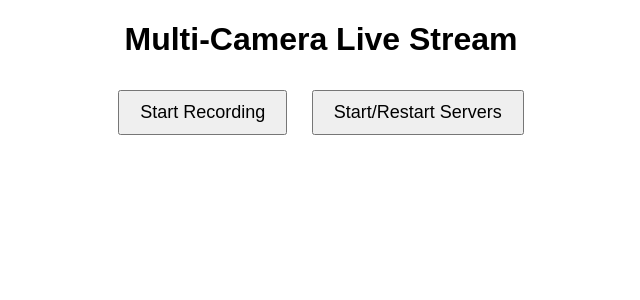
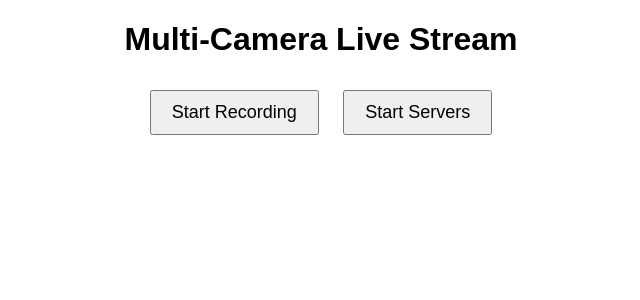
Before and after one commit to dffxPipeline/piCamControl, a Flask app: page / in a window 1280 px wide. Shown: the top 300 px of the page, without its empty margins (319-959 px from the left). Run offline with Flask 3, Linux system fonts and the light colour scheme.

Commit message:
Changed Start/Restart button to Start button

```diff
--- a/templates/index.html
+++ b/templates/index.html
@@ -87,7 +87,7 @@
     <h1>Multi-Camera Live Stream</h1>
 
     <button id="recordButton" data-recording="false" onclick="toggleRecording()">Start Recording</button>
-    <button id="manageServersButton" onclick="manageServers()">Start/Restart Servers</button>
+    <button id="manageServersButton" onclick="manageServers()">Start Servers</button>
 
     <div class="video-container">
         {% for ip in raspberry_pi_ips %}
```
